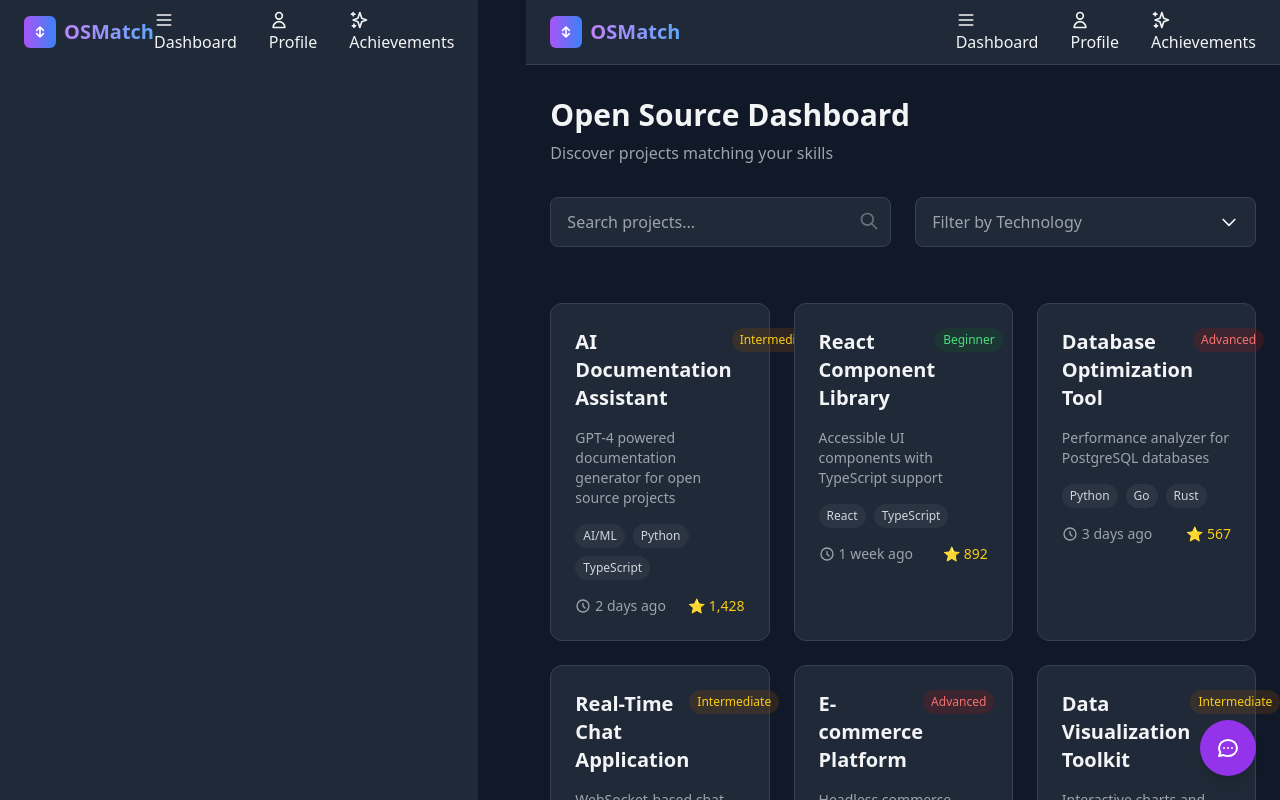
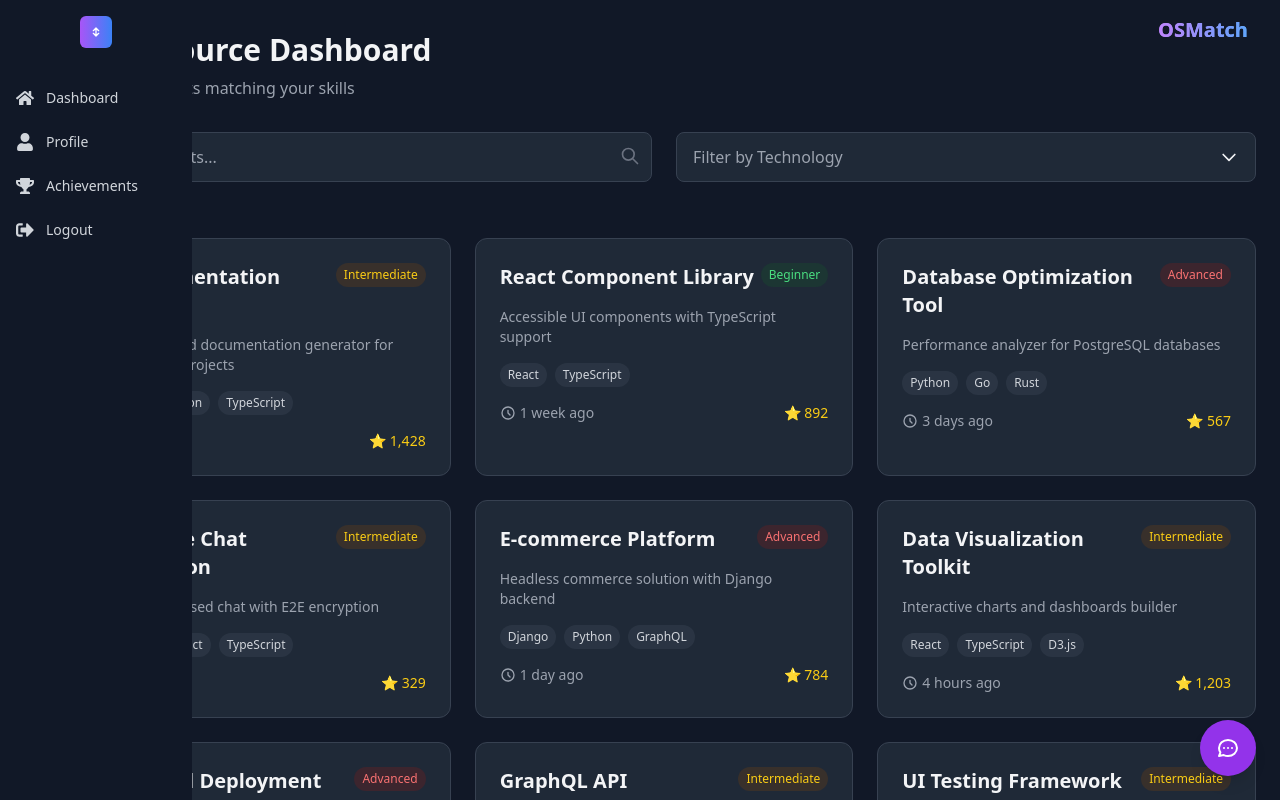
Before and after one commit to Kedar-1118/ILLUMINATI-SGU-HACKATHON, a React (Create React App) app in the folder client/: page / in a window 1280 px wide. Shown: the top 800 px of the page. Built offline with nearby package versions, Linux system fonts and the light colour scheme.

Commit message:
Update Navbar.jsx (sidebar animation)

```diff
--- a/client/src/components/Navbar.jsx
+++ b/client/src/components/Navbar.jsx
@@ -1,74 +1,51 @@
-// src/components/Navbar.jsx
+// src/components/Sidebar.jsx
 import React from 'react';
-import { Link } from 'react-router-dom';
+import { NavLink } from 'react-router-dom';
+import { FaHome, FaUser, FaTrophy, FaSignOutAlt } from 'react-icons/fa';
 
-const Navbar = () => {
+const Sidebar = () => {
   return (
-    <nav className="bg-gray-800 border-b border-gray-700 sticky top-0 z-50">
-      <div className="max-w-7xl mx-auto px-6">
-        <div className="flex justify-between items-center h-16">
+    <div className="fixed inset-y-0 left-0 z-50 flex">
+      {/* Hover Sidebar */}
+      <div className="group relative h-full">
+        <div className="bg-gray-900 h-full transition-all duration-300 ease-in-out w-12 group-hover:w-48 overflow-hidden">
           {/* Logo */}
-          <Link to="/" className="flex items-center space-x-2">
+          <div className="flex items-center justify-center h-16">
             <div className="w-8 h-8 bg-gradient-to-r from-purple-500 to-blue-500 rounded-md flex items-center justify-center">
-              <svg className="w-5 h-5 text-white" viewBox="0 0 24 24" fill="none">
+              <svg className="w-4 h-4 text-white" viewBox="0 0 24 24" fill="none">
                 <path d="M12 6V18M8 10L12 6L16 10M8 14L12 18L16 14" stroke="currentColor" strokeWidth="2" strokeLinecap="round" strokeLinejoin="round"/>
               </svg>
             </div>
-            <span className="text-xl font-bold bg-gradient-to-r from-purple-400 to-blue-400 bg-clip-text text-transparent">
-              OSMatch
-            </span>
-          </Link>
-
-          {/* Desktop Navigation */}
-          <div className="hidden md:flex items-center space-x-8">
-            <NavLink to="/dashboard" icon={
-              <svg className="w-5 h-5" fill="none" stroke="currentColor" viewBox="0 0 24 24">
-                <path strokeLinecap="round" strokeLinejoin="round" strokeWidth="2" d="M4 6h16M4 12h16M4 18h16"/>
-              </svg>
-            }>
-              Dashboard
-            </NavLink>
-
-            <NavLink to="/profile" icon={
-              <svg className="w-5 h-5" fill="none" stroke="currentColor" viewBox="0 0 24 24">
-                <path strokeLinecap="round" strokeLinejoin="round" strokeWidth="2" d="M16 7a4 4 0 11-8 0 4 4 0 018 0zM12 14a7 7 0 00-7 7h14a7 7 0 00-7-7z"/>
-              </svg>
-            }>
-              Profile
-            </NavLink>
-
-            <NavLink to="/achievements" icon={
-              <svg className="w-5 h-5" fill="none" stroke="currentColor" viewBox="0 0 24 24">
-                <path strokeLinecap="round" strokeLinejoin="round" strokeWidth="2" d="M5 3v4M3 5h4M6 17v4m-2-2h4m5-16l2.286 6.857L21 12l-5.714 2.143L13 21l-2.286-6.857L5 12l5.714-2.143L13 3z"/>
-              </svg>
-            }>
-              Achievements
-            </NavLink>
           </div>
 
-          {/* Mobile Menu Button */}
-          <button className="md:hidden text-gray-400 hover:text-white">
-            <svg className="w-6 h-6" fill="none" stroke="currentColor" viewBox="0 0 24 24">
-              <path strokeLinecap="round" strokeLinejoin="round" strokeWidth="2" d="M4 6h16M4 12h16M4 18h16"/>
-            </svg>
-          </button>
+          {/* Nav Items */}
+          <nav className="mt-4 flex flex-col gap-2 text-sm">
+            <SidebarLink to="/dashboard" icon={<FaHome />} text="Dashboard" />
+            <SidebarLink to="/profile" icon={<FaUser />} text="Profile" />
+            <SidebarLink to="/achievements" icon={<FaTrophy />} text="Achievements" />
+            <SidebarLink to="/logout" icon={<FaSignOutAlt />} text="Logout" />
+          </nav>
         </div>
       </div>
-    </nav>
+
+      {/* Site name top-right */}
+      <div className="fixed top-4 right-8 text-xl font-bold bg-gradient-to-r from-purple-400 to-blue-400 bg-clip-text text-transparent">
+        OSMatch
+      </div>
+    </div>
   );
 };
 
-// Reusable NavLink component
-const NavLink = ({ to, icon, children }) => (
-  <Link
+const SidebarLink = ({ to, icon, text }) => (
+  <NavLink
     to={to}
-    className={({ isActive }) =>
-      `flex items-center gap-2 ${isActive ? 'text-purple-400 font-medium' : 'text-gray-300 hover:text-purple-400'} transition-colors`
-    }
+    className="flex items-center px-4 py-2 text-gray-300 hover:bg-gray-700 hover:text-white transition-colors"
   >
-    {icon}
-    {children}
-  </Link>
+    <span className="text-lg">{icon}</span>
+    <span className="ml-3 whitespace-nowrap opacity-0 group-hover:opacity-100 transition-opacity duration-300">
+      {text}
+    </span>
+  </NavLink>
 );
 
-export default Navbar;
+export default Sidebar;
```
